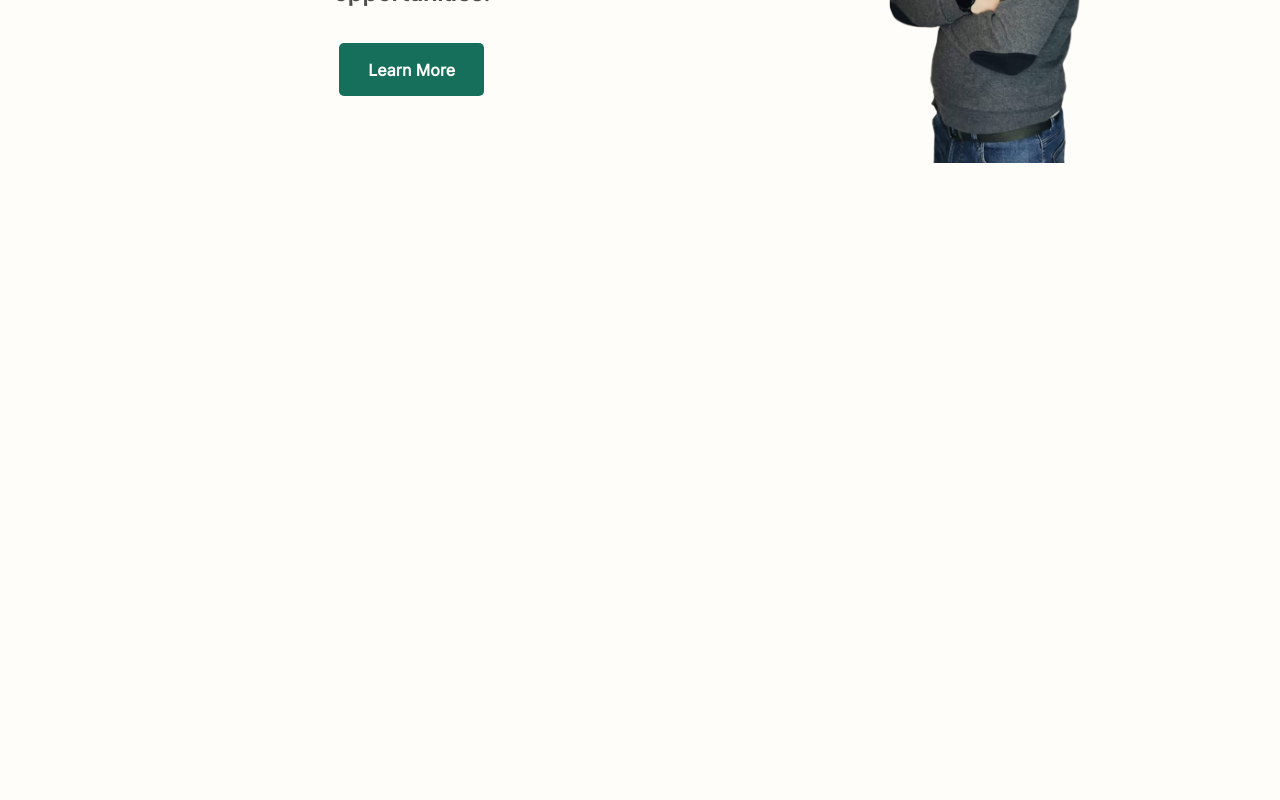
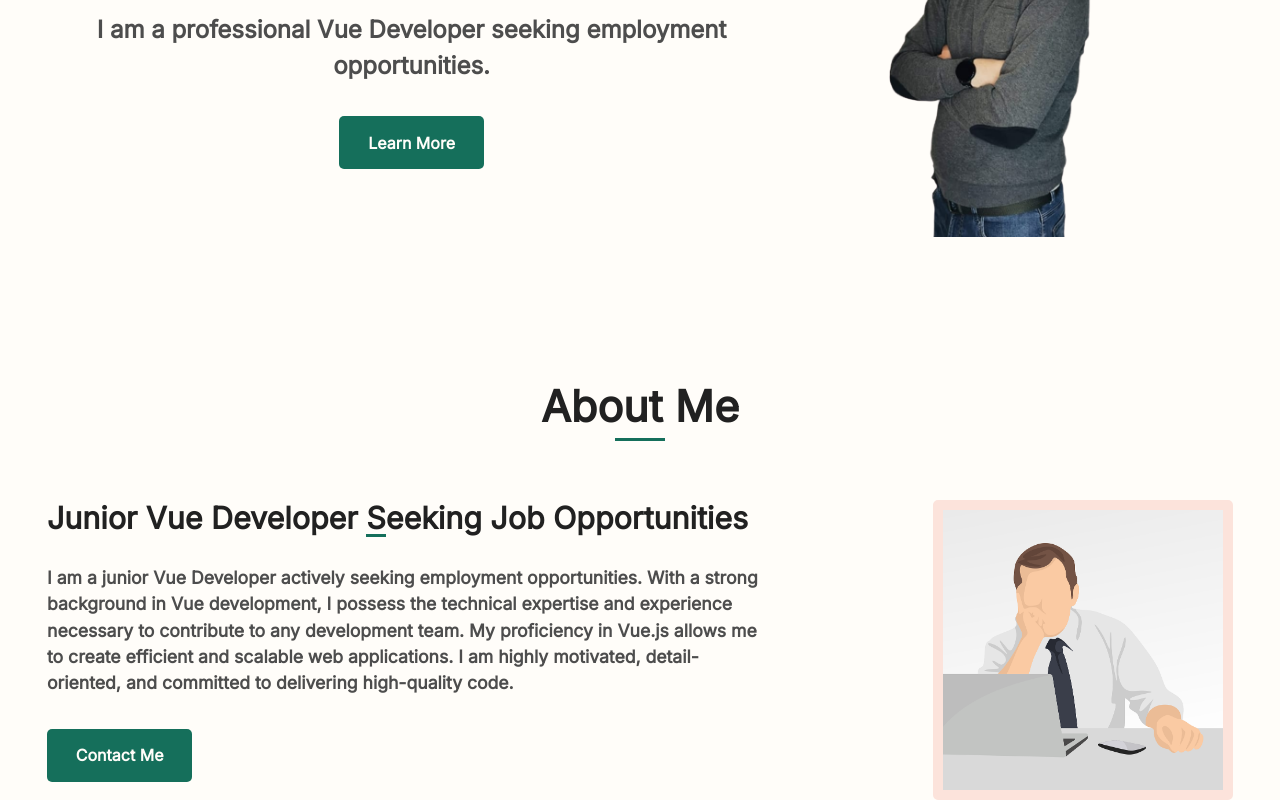
Before and after one commit to djneskovic/portfolio-djordje, a Vue app: page / in a window 1280 px wide. Shown: the part 462-1262 px from the top of the page. Before the commit the page ends 800 px from the top, so only its background shows below. Built offline with nearby package versions, Linux system fonts and the light colour scheme.

Commit message:
Started About page

```diff
--- a/public/css/style.css
+++ b/public/css/style.css
@@ -137,3 +137,103 @@ img {
   @media screen and (min-width: 780px) {
     .hero-main .hero-image {
       margin: 0rem; } }
+
+@media screen and (min-width: 1024px) {
+  #hero {
+    min-height: 80vh;
+    display: grid;
+    place-items: center; } }
+
+.about-me {
+  margin-top: 4rem; }
+  .about-me .about-title {
+    font-size: 1.55rem;
+    position: relative; }
+    @media screen and (min-width: 481px) {
+      .about-me .about-title {
+        font-size: 1.7rem; } }
+    @media screen and (min-width: 780px) {
+      .about-me .about-title {
+        font-size: 2rem; } }
+    @media screen and (min-width: 1024px) {
+      .about-me .about-title {
+        font-size: 2.4rem; } }
+    @media screen and (min-width: 1280px) {
+      .about-me .about-title {
+        font-size: 2.7rem; } }
+    .about-me .about-title::after {
+      content: "";
+      position: absolute;
+      bottom: -2px;
+      left: 50%;
+      transform: translateX(-25px);
+      width: 50px;
+      height: 3px;
+      background-color: #156f5b; }
+  .about-me .about-section .about-context {
+    margin-top: 2rem; }
+    @media screen and (min-width: 780px) {
+      .about-me .about-section .about-context {
+        width: 40%;
+        margin-top: 4rem; } }
+    @media screen and (min-width: 1280px) {
+      .about-me .about-section .about-context {
+        width: 60%; } }
+    .about-me .about-section .about-context h3 {
+      font-size: 1.3rem;
+      line-height: 24px;
+      font-weight: bold; }
+      @media screen and (min-width: 481px) {
+        .about-me .about-section .about-context h3 {
+          font-size: 1.45rem; } }
+      @media screen and (min-width: 780px) {
+        .about-me .about-section .about-context h3 {
+          font-size: 1.55rem;
+          line-height: 30px; } }
+      @media screen and (min-width: 1024px) {
+        .about-me .about-section .about-context h3 {
+          font-size: 1.7rem; } }
+      @media screen and (min-width: 1280px) {
+        .about-me .about-section .about-context h3 {
+          font-size: 1.9rem; } }
+      .about-me .about-section .about-context h3 span {
+        position: relative; }
+        .about-me .about-section .about-context h3 span::after {
+          content: "";
+          position: absolute;
+          bottom: -3px;
+          left: 0;
+          width: 20px;
+          height: 3px;
+          background-color: #156f5b; }
+          @media screen and (min-width: 780px) {
+            .about-me .about-section .about-context h3 span::after {
+              bottom: -1px; } }
+    .about-me .about-section .about-context .about-text {
+      color: #4d4d4d;
+      margin: 2rem 0;
+      font-size: 0.9rem; }
+      @media screen and (min-width: 481px) {
+        .about-me .about-section .about-context .about-text {
+          font-size: 1rem; } }
+      @media screen and (min-width: 1024px) {
+        .about-me .about-section .about-context .about-text {
+          font-size: 1.1rem; } }
+  .about-me .about-section .about-image {
+    margin-top: 4rem;
+    border: 10px solid #fce3db;
+    border-radius: 5px;
+    width: 300px;
+    height: 300px; }
+    @media screen and (min-width: 780px) {
+      .about-me .about-section .about-image {
+        margin: 0;
+        width: 250px;
+        height: 250px;
+        margin-bottom: -5rem; } }
+    @media screen and (min-width: 1024px) {
+      .about-me .about-section .about-image {
+        width: 300px;
+        height: 300px; } }
+    .about-me .about-section .about-image img {
+      height: 100%; }
--- a/src/js/App.vue
+++ b/src/js/App.vue
@@ -1,15 +1,18 @@
 <template>
 	<header-navigation></header-navigation>
 	<hero-page></hero-page>
+	<about-page></about-page>
 </template>
 
 <script>
 import HeaderNavigation from "./components/HeaderNavigation.vue";
 import HeroPage from "./pages/HeroPage.vue";
+import AboutPage from "./pages/AboutPage.vue";
 export default {
 	components: {
 		HeaderNavigation,
 		HeroPage,
+		AboutPage,
 	},
 };
 </script>
--- /dev/null
+++ b/src/js/pages/AboutPage.vue
@@ -0,0 +1,49 @@
+<template>
+	<main id="about">
+		<div class="container">
+			<section class="about-me">
+				<h2 class="about-title text-center">About Me</h2>
+
+				<div
+					class="about-section flex flex-col md:flex-row items-center justify-center md:justify-evenly xl:justify-between"
+				>
+					<div class="about-context">
+						<h3>
+							Junior Vue Developer
+							<span>Seeking</span> Job Opportunities
+						</h3>
+
+						<p class="about-text">
+							I am a junior Vue Developer actively seeking
+							employment opportunities. With a strong
+							background in Vue development, I possess the
+							technical expertise and experience necessary
+							to contribute to any development team. My
+							proficiency in Vue.js allows me to create
+							efficient and scalable web applications. I am
+							highly motivated, detail-oriented, and
+							committed to delivering high-quality code.
+						</p>
+						<button-primary>Contact Me</button-primary>
+					</div>
+
+					<div class="about-image">
+						<img
+							src="../../../public/images/guy.png"
+							alt=""
+						/>
+					</div>
+				</div>
+			</section>
+		</div>
+	</main>
+</template>
+
+<script>
+import ButtonPrimary from "../components/ButtonPrimary.vue";
+export default {
+	components: {
+		ButtonPrimary,
+	},
+};
+</script>
--- /dev/null
+++ b/src/scss/pages/_aboutPage.scss
@@ -0,0 +1,129 @@
+.about-me {
+	margin-top: 4rem;
+
+	.about-title {
+		font-size: 1.55rem;
+		position: relative;
+
+		@include screen-sm {
+			font-size: 1.7rem;
+		}
+
+		@include screen-md {
+			font-size: 2rem;
+		}
+
+		@include screen-lg {
+			font-size: 2.4rem;
+		}
+
+		@include screen-xl {
+			font-size: 2.7rem;
+		}
+
+		&::after {
+			content: "";
+			position: absolute;
+			bottom: -2px;
+			left: 50%;
+			transform: translateX(-25px);
+			width: 50px; //* Moraces da povecavas width u odnosu na responsive, tj kad se promeni font
+			height: 3px;
+			background-color: $green;
+		}
+	}
+
+	.about-section {
+		.about-context {
+			margin-top: 2rem;
+
+			@include screen-md {
+				width: 40%;
+				margin-top: 4rem;
+			}
+
+			@include screen-xl {
+				width: 60%;
+			}
+
+			h3 {
+				font-size: 1.3rem;
+				line-height: 24px;
+				font-weight: bold;
+
+				@include screen-sm {
+					font-size: 1.45rem;
+				}
+
+				@include screen-md {
+					font-size: 1.55rem;
+					line-height: 30px;
+				}
+
+				@include screen-lg {
+					font-size: 1.7rem;
+				}
+
+				@include screen-xl {
+					font-size: 1.9rem;
+				}
+
+				span {
+					position: relative;
+
+					&::after {
+						content: "";
+						position: absolute;
+						bottom: -3px;
+						left: 0;
+						width: 20px; //* Moraces da povecavas width u odnosu na responsive, tj kad se promeni font
+						height: 3px;
+						background-color: $green;
+
+						@include screen-md {
+							bottom: -1px;
+						}
+					}
+				}
+			}
+
+			.about-text {
+				color: $grey;
+				margin: 2rem 0;
+				font-size: 0.9rem;
+
+				@include screen-sm {
+					font-size: 1rem;
+				}
+
+				@include screen-lg {
+					font-size: 1.1rem;
+				}
+			}
+		}
+
+		.about-image {
+			margin-top: 4rem;
+			border: 10px solid $pink;
+			border-radius: 5px;
+			width: 300px;
+			height: 300px;
+
+			@include screen-md {
+				margin: 0;
+				width: 250px;
+				height: 250px;
+				margin-bottom: -5rem;
+			}
+
+			@include screen-lg {
+				width: 300px;
+				height: 300px;
+			}
+
+			img {
+				height: 100%;
+			}
+		}
+	}
+}
--- a/src/scss/style.scss
+++ b/src/scss/style.scss
@@ -31,3 +31,4 @@ img {
 @import "../scss/components/header-navigation";
 
 @import "./pages/heroPage";
+@import "./pages/aboutPage";
```
Also changed, not shown: src/scss/pages/_heroPage.scss (+8 -0 lines), public/images/guy.png (added), 1 other file (tests, documents, lock files or other folders).
